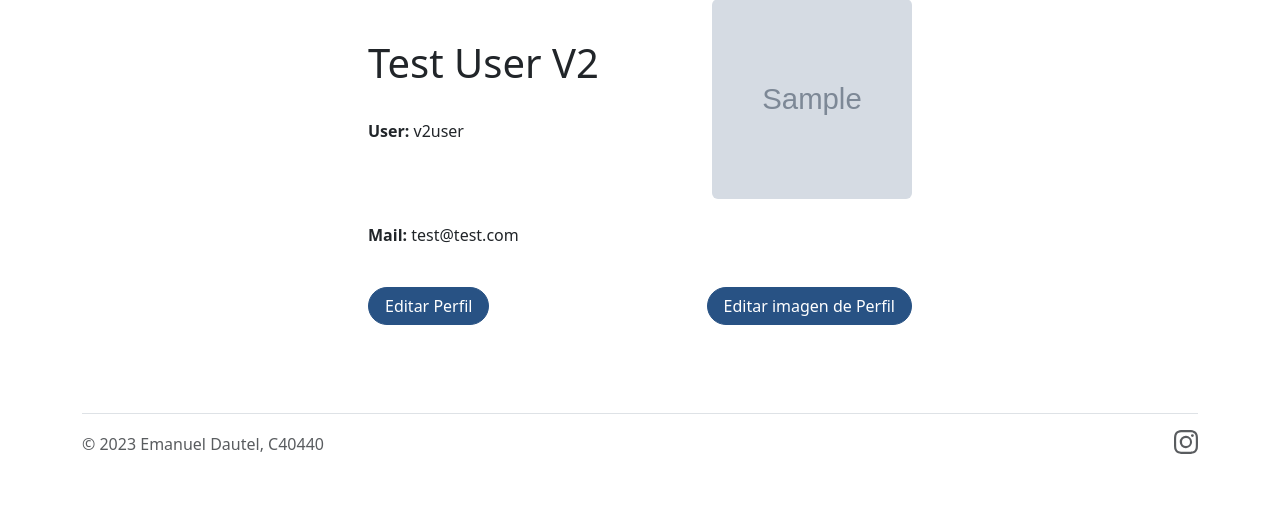
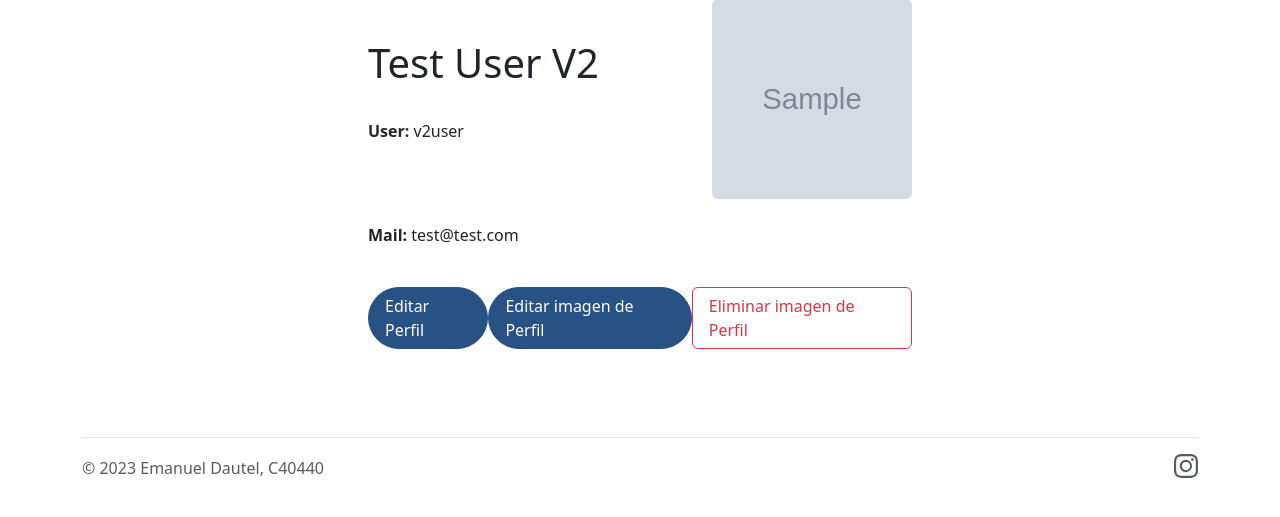
Before and after one commit to isamudeath/Proyecto-Final-Dautel, a Django app: page /control_usuarios/profile/1/ in a window 1280 px wide. Shown: the part 240-757 px from the top of the page. Run offline with Django 4.2, Linux system fonts and the light colour scheme; a user stored in the database is signed in; data comes from the database, SQL or seed files in the repository; both versions use the stored data as it was after the commit; tables that the repository leaves empty hold one stand-in row (values such as "Sample post"); grey boxes marked "Sample" are stand-in pictures; some libraries are stand-ins or nearby versions.

Commit message:
Se agrego la view y botón para eliminar el avatar

```diff
--- a/control_usuarios/templates/control_usuarios/profile.html
+++ b/control_usuarios/templates/control_usuarios/profile.html
@@ -24,7 +24,15 @@
         <br>
         <div style="display: flex; align-items: center; justify-content: space-between;">
             <button type="button" class="btn btn-primary rounded-pill px-3" style="padding-left: 5% padding-top: 10%; text-align:left" onclick="window.location.href='{% url 'editar_perfil' user.id %}';">Editar Perfil</button>
+            {% if user.avatar and user.avatar.avatar %}
             <button type="button" class="btn btn-primary rounded-pill px-3" style="padding-left: 5% padding-top: 10%; text-align:left" onclick="window.location.href='{% url 'editar_avatar' user.id %}';">Editar imagen de Perfil</button>
+            <form action="{% url 'borrar_avatar' user.id %}" method="post">
+                {% csrf_token %}
+                <button type="submit" class="btn btn-outline-danger px-3" style="padding-left: 5% padding-top: 10%; text-align:left" value="Eliminar">Eliminar imagen de Perfil</button>
+            </form>
+            {% else %}
+            <button type="button" class="btn btn-primary rounded-pill px-3" style="padding-left: 5% padding-top: 10%; text-align:left" onclick="window.location.href='{% url 'editar_avatar' user.id %}';">Subir imagen de Perfil</button>
+            {% endif %}
         </div>
     </div>
 </section>
--- a/control_usuarios/urls.py
+++ b/control_usuarios/urls.py
@@ -16,4 +16,5 @@ urlpatterns = [
     path('logout/', CustomLogoutView.as_view(), name="Salir"),
     path('edit-profile/<int:id>/', views.edit_profile, name="editar_perfil"),
     path('edit-avatar/<int:id>/', views.edit_avatar, name="editar_avatar"),
+    path('delete-avatar/<int:id>/', views.delete_avatar, name="borrar_avatar"),
 ]
--- a/control_usuarios/views.py
+++ b/control_usuarios/views.py
@@ -5,6 +5,7 @@ from django.contrib import messages
 from django.contrib.auth.views import LogoutView
 from django.contrib.auth import login, authenticate
 from django.contrib.auth.decorators import login_required
+from django.http import HttpResponse
 
 from control_usuarios.models import Etiqueta, Avatar
 from control_usuarios.forms import Userform, Tagform, UserUpdateForm, AvatarForm
@@ -130,6 +131,16 @@ def edit_avatar(request, id):
     )
 
 
+@login_required
+def delete_avatar(request, id):
+    usuario = get_object_or_404(User, id=id)
+    avatar = Avatar.objects.get(user=usuario)
+    if request.method == "POST":
+       avatar.delete()
+       url_exitosa = reverse('Perfil', args=[id])
+       return redirect(url_exitosa)
+    else:
+        return HttpResponse("No se puede eliminar el avatar.")
 
 #--------- Etiquetas
 
```
Also changed, not shown: db.sqlite3.
